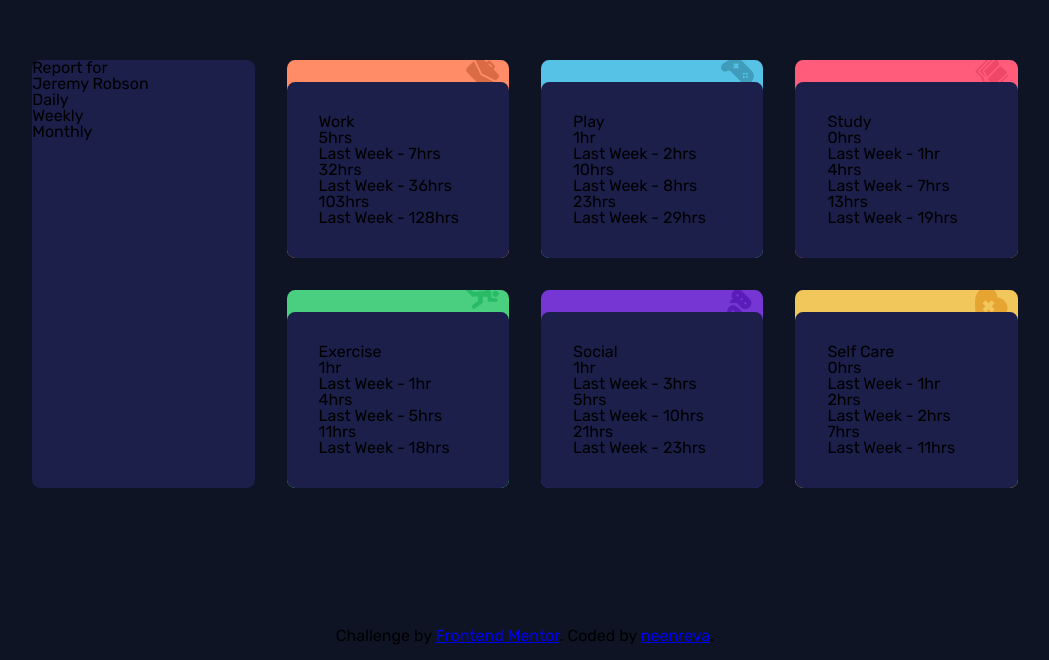
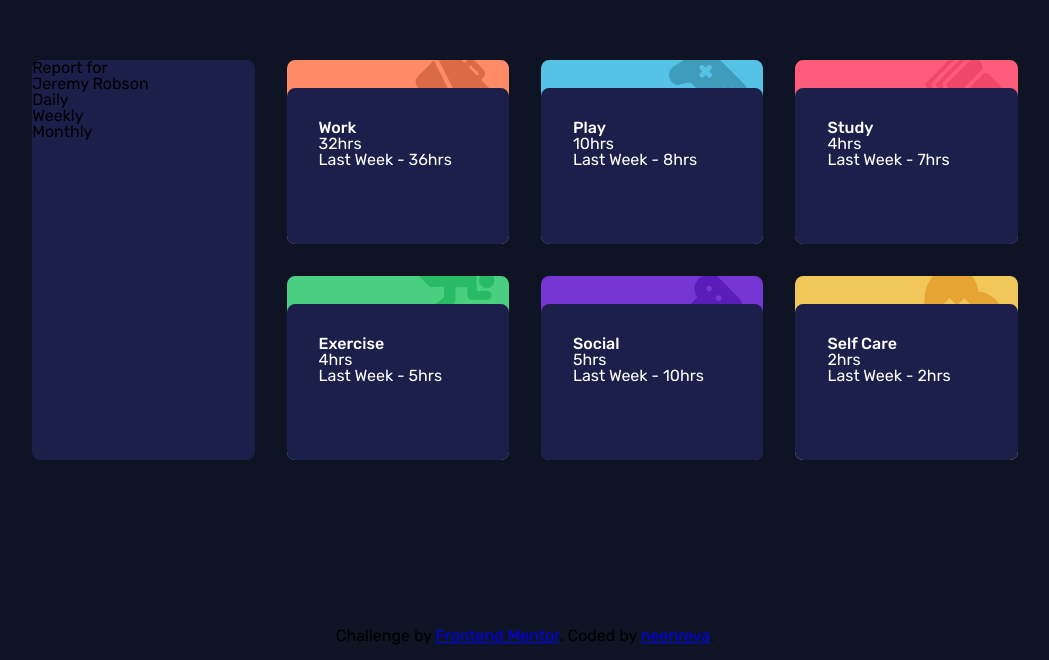
Before and after one commit to neenreva/time-tracking-dashboard-main, a plain HTML site: page index.html in a window 1280 px wide. Shown: the part 140-800 px from the top of the page, without its empty margins (115-1164 px from the left). Drawn offline with Linux system fonts and the light colour scheme.

Commit message:
Mini update

```diff
--- a/index.html
+++ b/index.html
@@ -9,10 +9,10 @@
       rel="icon"
       type="image/png"
       sizes="32x32"
-      href="./images/favicon-32x32.png"
+      href="src/images/favicon-32x32.png"
     />
 
-    <link rel="stylesheet" href="styles/styles.css" />
+    <link rel="stylesheet" href="/styles/styles.css" />
 
     <title>Frontend Mentor | Time tracking dashboard</title>
   </head>
@@ -32,7 +32,7 @@
       <div class="card work">
         <div class="card__info">
           <p class="card__activity">Work</p>
-          <div class="card__daily">
+          <div class="card__daily hidden">
             <h1 class="current">5hrs</h1>
             <h3 class="previous">Last Week - 7hrs</h3>
           </div>
@@ -40,7 +40,7 @@
             <h1 class="current">32hrs</h1>
             <h3 class="previous">Last Week - 36hrs</h3>
           </div>
-          <div class="card__monthly">
+          <div class="card__monthly hidden">
             <h1 class="current">103hrs</h1>
             <h3 class="previous">Last Week - 128hrs</h3>
           </div>
@@ -49,7 +49,7 @@
       <div class="card play">
         <div class="card__info">
           <p class="card__activity">Play</p>
-          <div class="card__daily">
+          <div class="card__daily hidden">
             <h1 class="current">1hr</h1>
             <h3 class="previous">Last Week - 2hrs</h3>
           </div>
@@ -57,7 +57,7 @@
             <h1 class="current">10hrs</h1>
             <h3 class="previous">Last Week - 8hrs</h3>
           </div>
-          <div class="card__monthly">
+          <div class="card__monthly hidden">
             <h1 class="current">23hrs</h1>
             <h3 class="previous">Last Week - 29hrs</h3>
           </div>
@@ -66,7 +66,7 @@
       <div class="card study">
         <div class="card__info">
           <p class="card__activity">Study</p>
-          <div class="card__daily">
+          <div class="card__daily hidden">
             <h1 class="current">0hrs</h1>
             <h3 class="previous">Last Week - 1hr</h3>
           </div>
@@ -74,7 +74,7 @@
             <h1 class="current">4hrs</h1>
             <h3 class="previous">Last Week - 7hrs</h3>
           </div>
-          <div class="card__monthly">
+          <div class="card__monthly hidden">
             <h1 class="current">13hrs</h1>
             <h3 class="previous">Last Week - 19hrs</h3>
           </div>
@@ -83,7 +83,7 @@
       <div class="card exercise">
         <div class="card__info">
           <p class="card__activity">Exercise</p>
-          <div class="card__daily">
+          <div class="card__daily hidden">
             <h1 class="current">1hr</h1>
             <h3 class="previous">Last Week - 1hr</h3>
           </div>
@@ -91,7 +91,7 @@
             <h1 class="current">4hrs</h1>
             <h3 class="previous">Last Week - 5hrs</h3>
           </div>
-          <div class="card__monthly">
+          <div class="card__monthly hidden">
             <h1 class="current">11hrs</h1>
             <h3 class="previous">Last Week - 18hrs</h3>
           </div>
@@ -100,7 +100,7 @@
       <div class="card social">
         <div class="card__info">
           <p class="card__activity">Social</p>
-          <div class="card__daily">
+          <div class="card__daily hidden">
             <h1 class="current">1hr</h1>
             <h3 class="previous">Last Week - 3hrs</h3>
           </div>
@@ -108,7 +108,7 @@
             <h1 class="current">5hrs</h1>
             <h3 class="previous">Last Week - 10hrs</h3>
           </div>
-          <div class="card__monthly">
+          <div class="card__monthly hidden">
             <h1 class="current">21hrs</h1>
             <h3 class="previous">Last Week - 23hrs</h3>
           </div>
@@ -117,7 +117,7 @@
       <div class="card self-care">
         <div class="card__info">
           <p class="card__activity">Self Care</p>
-          <div class="card__daily">
+          <div class="card__daily hidden">
             <h1 class="current">0hrs</h1>
             <h3 class="previous">Last Week - 1hr</h3>
           </div>
@@ -125,7 +125,7 @@
             <h1 class="current">2hrs</h1>
             <h3 class="previous">Last Week - 2hrs</h3>
           </div>
-          <div class="card__monthly">
+          <div class="card__monthly hidden">
             <h1 class="current">7hrs</h1>
             <h3 class="previous">Last Week - 11hrs</h3>
           </div>
--- a/styles/styles.scss
+++ b/styles/styles.scss
@@ -15,6 +15,7 @@ $--cl-n-Desaturatedblue: hsl(235, 45%, 61%);
 $--cl-n-PaleBlue: hsl(236, 100%, 87%);
 
 $--fs-400: 1.125rem; //(card titles e.g. Work, Play)
+$--fs-600: 3rem;
 
 html {
   font-family: "Rubik", sans-serif;
@@ -39,18 +40,29 @@ body {
     "exercise"
     "social"
     "self-care";
-  gap: 1rem
+  gap: 1rem;
 }
 
 .card {
-  border-radius: .51rem;
+  border-radius: 0.51rem;
+  position: relative;
 }
 
 .card__info {
- background-color: $--cl-n-Darkblue;
- border-radius: .51rem;
- padding: 2rem;
- margin-top: 10%;
+  background-color: $--cl-n-Darkblue;
+  border-radius: 0.51rem;
+  padding: 2rem;
+  margin-top: 3rem;
+  color: white;
+}
+
+.card__activity {
+  font-size: var($--fs-400);
+  font-weight: 500;
+}
+
+.current {
+  font-size: var($--fs-600);
 }
 
 .user {
@@ -88,10 +100,19 @@ body {
   background-image: url(/images/icon-self-care.svg);
 }
 
-.work, .play, .study, .exercise, .social, .self-care {
+.work,
+.play,
+.study,
+.exercise,
+.social,
+.self-care {
   background-repeat: no-repeat;
-  background-size: 15%;
-  background-position: 95% -2%;
+  background-size: 5rem;
+  background-position: 90% -10%;
+}
+
+.hidden {
+  display: none;
 }
 
 @media (min-width: 800px) {
@@ -120,6 +141,14 @@ body {
       "user exercise social self-care";
     gap: 2rem;
   }
+
+  .card__info {
+    height: 85%;
+    width: 100%;
+    position: absolute;
+    bottom: 0;
+  }
+
   footer {
     position: fixed;
     bottom: 0;
```
Also changed, not shown: styles/styles.css, 1 other file.
